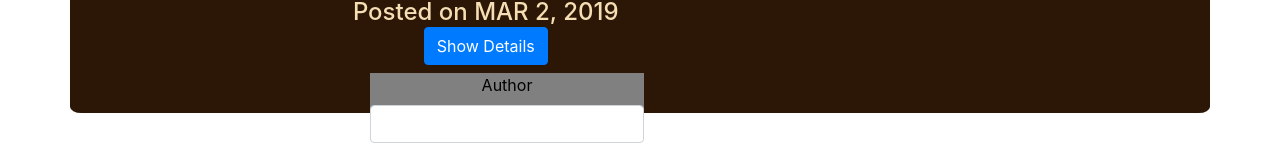
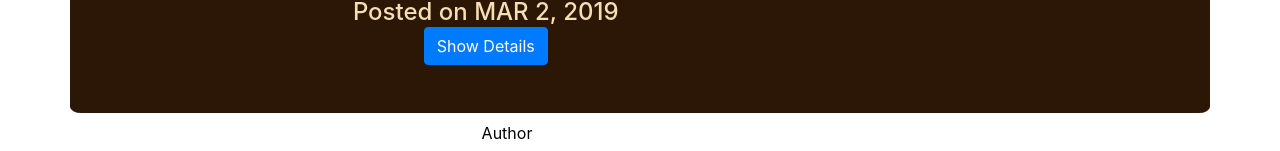
Before and after one commit to NDOLIC/myQuotes, an Angular app: page / in a window 1280 px wide. Shown: the part 730-881 px from the top of the page. Built offline with nearby package versions, Linux system fonts and the light colour scheme.

Commit message:
separating tables elements

```diff
--- a/src/app/quote-form/quote-form.component.css
+++ b/src/app/quote-form/quote-form.component.css
@@ -1,6 +1,5 @@
 form{
 margin-left: 300px;
-background-color: gray;
 color: black;
 height: 40px;
 }
--- a/src/app/quote-form/quote-form.component.html
+++ b/src/app/quote-form/quote-form.component.html
@@ -1,7 +1,7 @@
 
 <div class="container-fluid">
     <div class="row">
-        <form>
+        <form><br><br>
             <div class="form-group">
 
                 <label for="author">Author</label>
```
